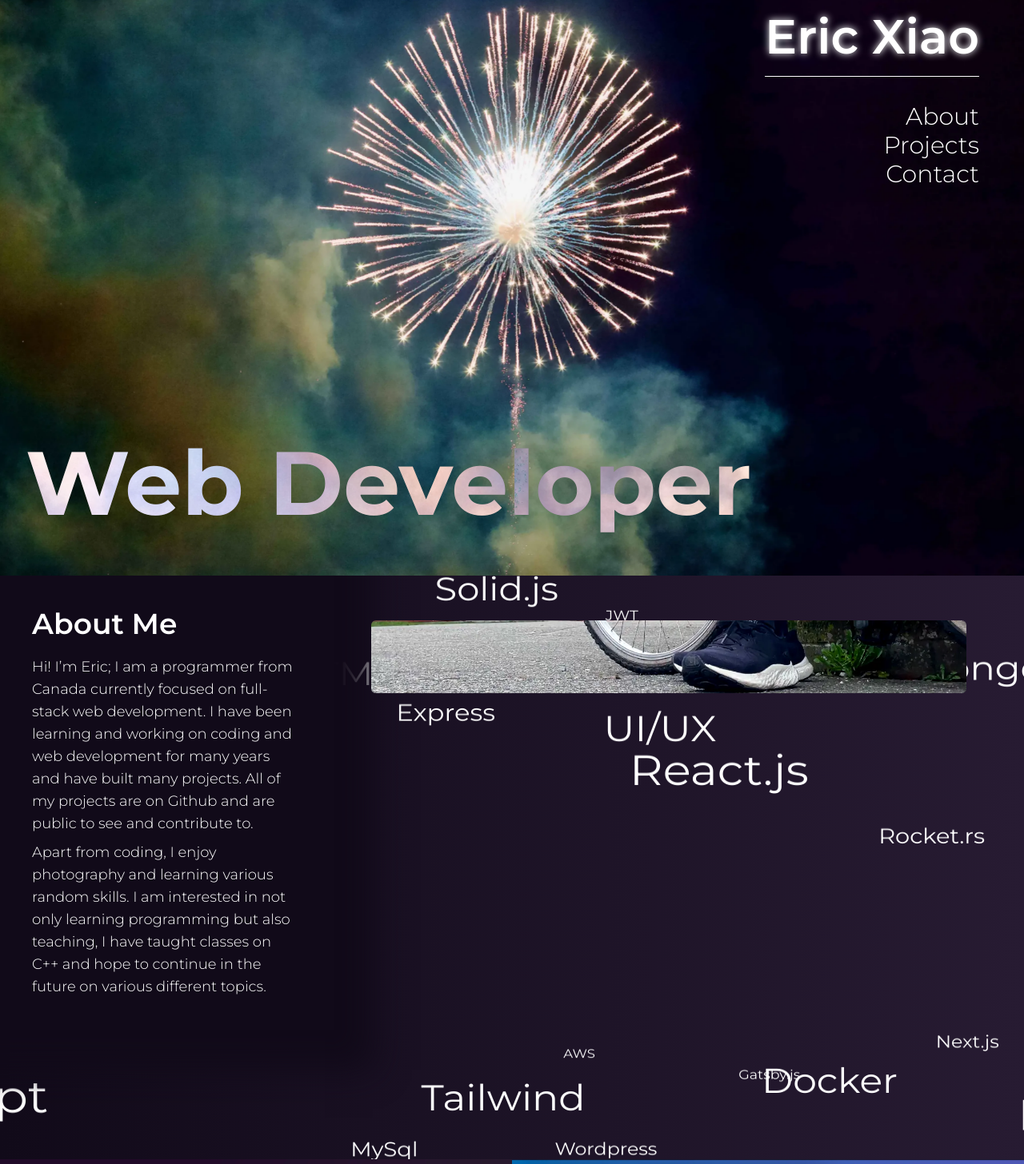
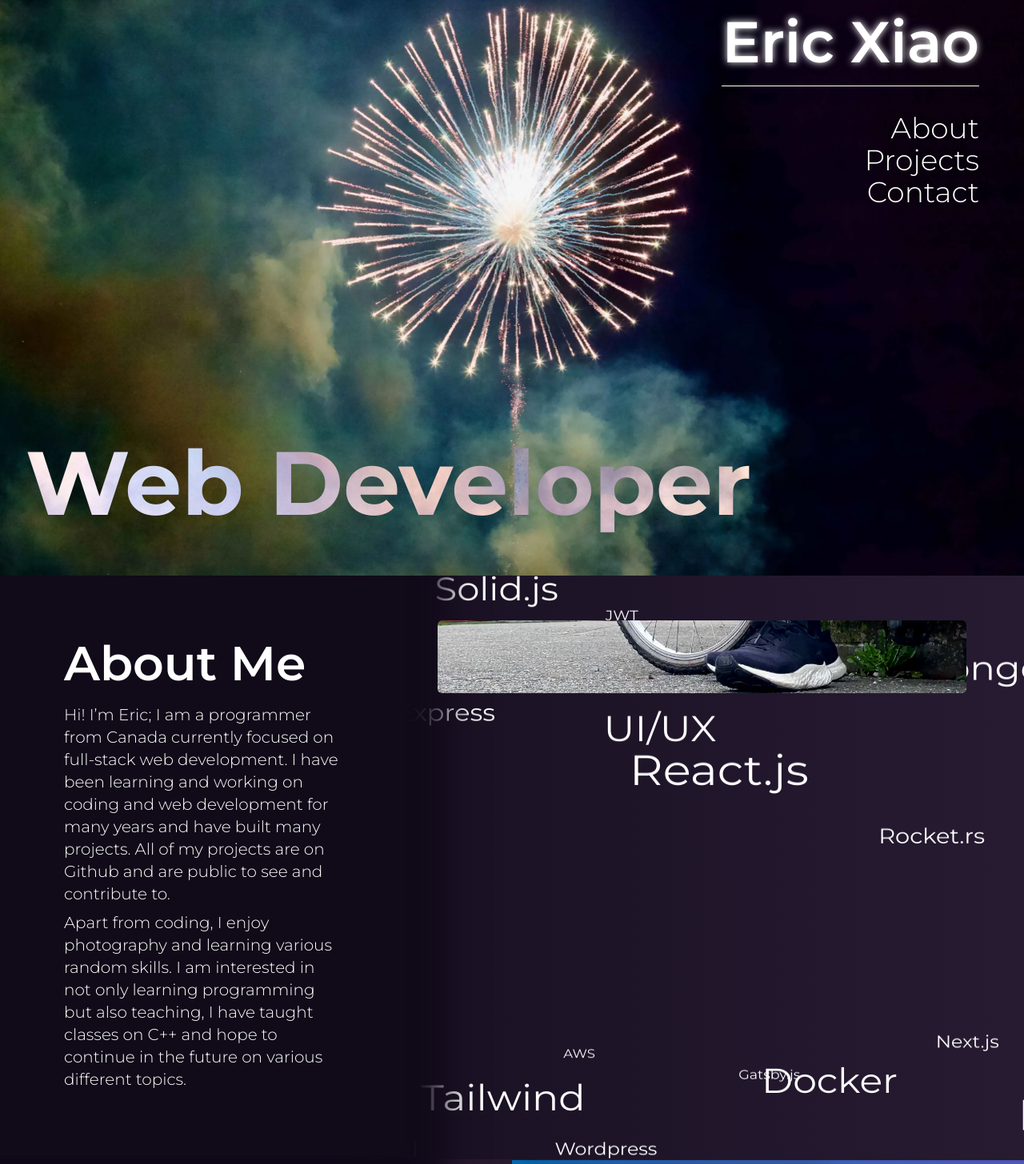
Before and after one commit to NycRat/nycrat.github.io, a Next.js app: page / in a window 1280 px wide. Shown: the part 80-1536 px from the top of the page at 80% size. Built offline with nearby package versions, Linux system fonts and the light colour scheme.

Commit message:
fix: adjust text sizing

```diff
--- a/components/about.tsx
+++ b/components/about.tsx
@@ -127,24 +127,24 @@ export default function AboutSection() {
   return (
     <div
       id="about"
-      className="min-h-[calc(100svh-70px)] lg:grid grid-cols-3 grid-rows-1 gap-4 relative
+      className="min-h-[calc(100svh-70px)] lg:grid grid-cols-5 gap-2 relative
                  bg-gradient-to-r from-bg3 to-bg2 flex flex-col"
     >
       <div className="absolute left-0 right-0 top-0 bottom-0">
         <WordCloud />
       </div>
 
-      <div className="z-10 overflow-visible">
-        <div className="bg-bg3 md:p-10 p-6 lg:shadow-[0_0_40px_50px_#110a19] font-light bg-opacity-80 lg:bg-opacity-100">
-          <h2 className="text-4xl mb-5 font-semibold">About Me</h2>
-          <div className="text-lg">
+      <div className="z-10 overflow-visible col-span-2">
+        <div className="bg-bg3 xl:p-20 md:p-10 p-6 lg:shadow-[0_0_40px_50px_#110a19] font-light bg-opacity-80 lg:bg-opacity-100">
+          <h2 className="text-6xl mb-5 font-semibold">About Me</h2>
+          <div className="text-xl">
             Hi! I&rsquo;m Eric; I am a programmer from Canada currently focused
             on full-stack web development. I have been learning and working on
             coding and web development for many years and have built many
             projects. All of my projects are on Github and are public to see and
             contribute to.
           </div>
-          <div className="mt-2 text-lg">
+          <div className="mt-2 text-xl">
             Apart from coding, I enjoy photography and learning various random
             skills. I am interested in not only learning programming but also
             teaching, I have taught classes on C++ and hope to continue in the
@@ -152,7 +152,7 @@ export default function AboutSection() {
           </div>
         </div>
       </div>
-      <div className="col-span-2 z-40 lg:p-14 lg:pl-4 mx-4 h-full p-2">
+      <div className="col-span-3 z-40 lg:p-14 lg:pl-4 mx-4 h-full p-2">
         <div className="w-full h-full overflow-hidden rounded-md">
           <Image
             src={Me}
--- a/components/intro.tsx
+++ b/components/intro.tsx
@@ -66,11 +66,11 @@ export default function IntroSection() {
       </span>
       {/* <h1 className="text-9xl absolute top-1/2 left-1/2 font-bold text-[#fff8]">wha</h1> */}
       <div className="text-right absolute right-14 top-24 text-lg hidden md:block">
-        <h1 className="text-6xl [text-shadow:_0_0_10px_#fff] font-semibold">
+        <h1 className="text-7xl [text-shadow:_0_0_10px_#fff] font-semibold">
           Eric Xiao
         </h1>
         <span className="inline-block h-[1px] w-full bg-white"></span>
-        <span className="flex space-x-3 font-light text-3xl flex-col mt-6">
+        <span className="flex space-x-3 font-light text-4xl flex-col mt-6">
           <Link
             className="ml-auto hover:[text-shadow:_0_0_10px_#fff] transition-[text-shadow]"
             href={"#about"}
--- a/components/projects.tsx
+++ b/components/projects.tsx
@@ -56,7 +56,7 @@ function Project({ name, link, imageSrc }: ProjectProps) {
       <h2
         className={
           "absolute left-1/2 top-1/2 -translate-x-1/2 -translate-y-1/2 \
-           text-5xl font-medium text-center z-10 [text-shadow:_0_0_10px_#000] " +
+           text-5xl font-medium text-center z-10 [text-shadow:_0_0_10px_#000]" +
           montserrat.className
         }
       >
@@ -72,7 +72,7 @@ export default function ProjectsSection() {
       id="projects"
       className="h-[calc(100svh-70px)] grid md:grid-cols-2 md:grid-rows-2 relative grid-cols-1 grid-rows-4"
     >
-      <h2 className="absolute top-1/2 left-1/2 -translate-x-1/2 -translate-y-1/2 font-semibold text-7xl z-50 pointer-events-none [text-shadow:_0_0_10px_#fffb]">
+      <h2 className="absolute top-1/2 left-1/2 -translate-x-1/2 -translate-y-1/2 font-semibold text-8xl z-50 pointer-events-none [text-shadow:_0_0_10px_#fffb]">
         Projects
       </h2>
       {projects.map((project, i) => (
```
